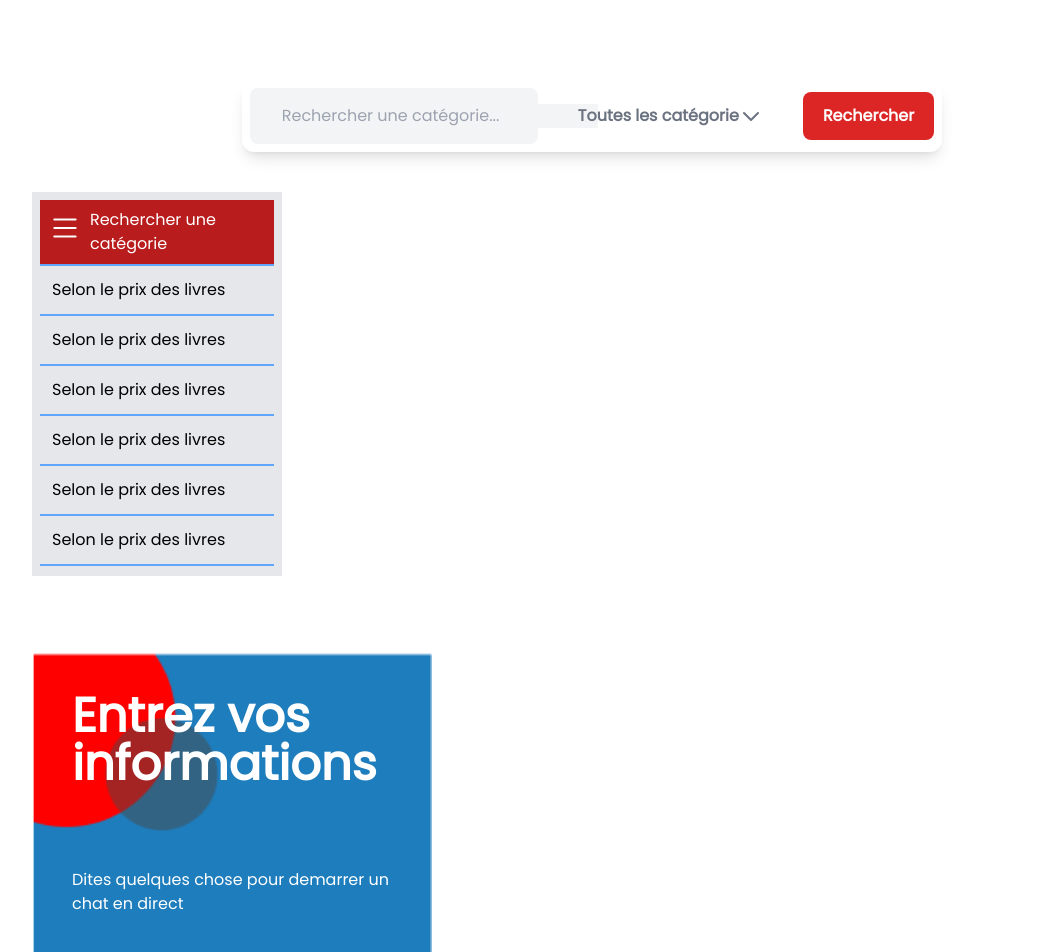
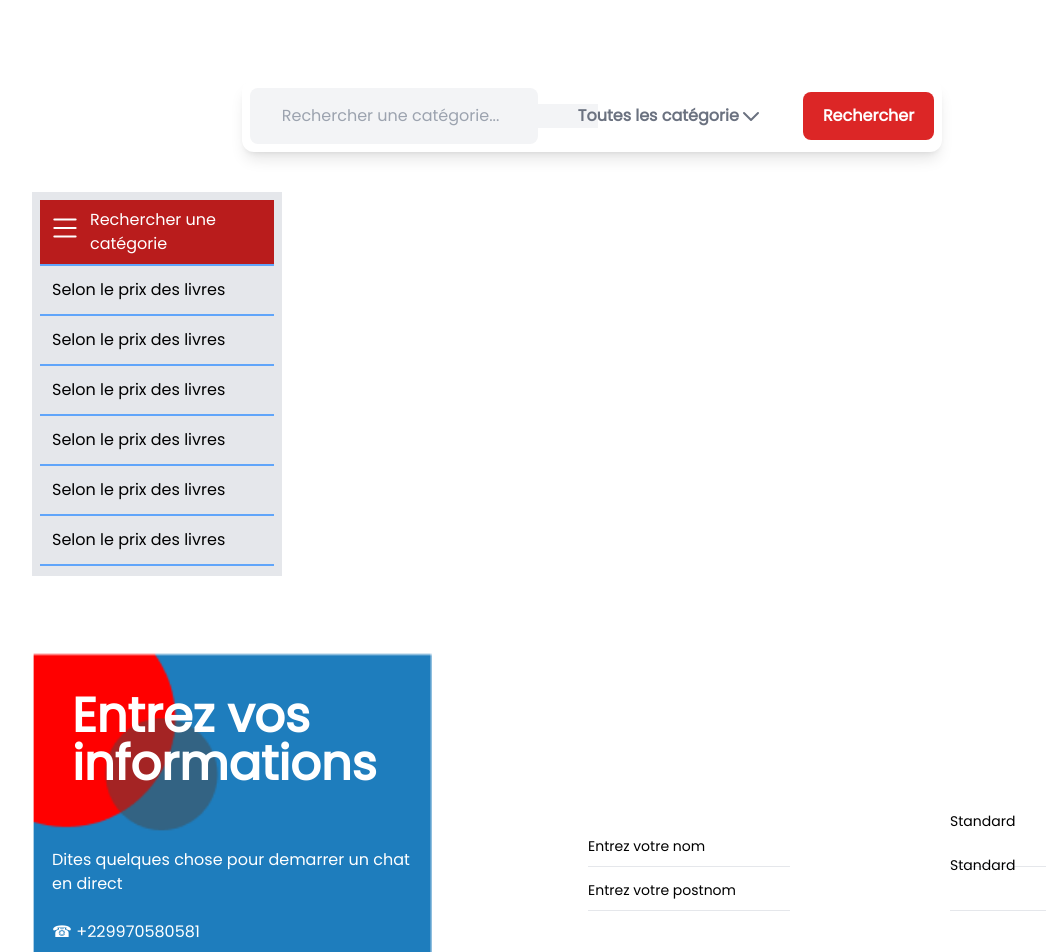
Before and after one commit to Dieumerci-M2/Saitama-minset, a React (Vite) app: page /contact in a window 1280 px wide. Shown: the top 952 px of the page, without its empty margins (48-1094 px from the left). Built offline with nearby package versions, Linux system fonts and the light colour scheme.

Commit message:
feat: add login form input

```diff
--- a/src/components/ContactForm.jsx
+++ b/src/components/ContactForm.jsx
@@ -1,15 +1,29 @@
 import React from 'react';
-import imgLog from "../components/img/imgLog.png"
+import imgLog from "../components/img/imgLog.png";
+import { Input } from '@material-tailwind/react';
 import { BsFillTelephoneOutboundFill }  from 'react-icons/bs';
 import { BsFillEnvelopeOpenFill }  from 'react-icons/bs';
 
 function ContactForm() {
   return (
 
-    <div className="flex flex-row flex-wrap items-center mt-14 ">
+    <div className="flex flex-row items-center justify-between mt-14 ">
         <div className="imgBackLogin">
         <p className="flex text-5xl font-bold p-10 text-white"> Entrez vos informations</p>
-        <p className="p-10 text-white mb-10">Dites quelques chose pour demarrer un chat en direct <br /><br /></p> <p><span className='flex flex-row gap-5'><BsFillTelephoneOutboundFill color ='white' /><span className=''>+2479876543218</span></span><br /><span>JJ<span></span></span><span></span></p>
+        <p className="p-5 text-white mb-10">Dites quelques chose pour demarrer un chat en direct <br /><br /><p> <span> ☎ <span>+229970580581</span> </span></p> <br /> <p className='flex gap-3'><span><BsFillEnvelopeOpenFill /></span><span>demomail@gmail.com</span></p> <br /></p>
+        </div>
+
+    <div className='flex flex-row gap-20 ml-10 w-300'>
+        <span>
+        <Input variant="standard" label="Entrez votre nom" />
+        <Input variant="standard" label="Entrez votre postnom" />
+        </span>
+<br /> <br />
+        <span>
+        <Input variant="static" label="Standard" />
+        <Input variant="static" label="Standard" />
+        </span>
+
         </div>
     </div>
   )
```
